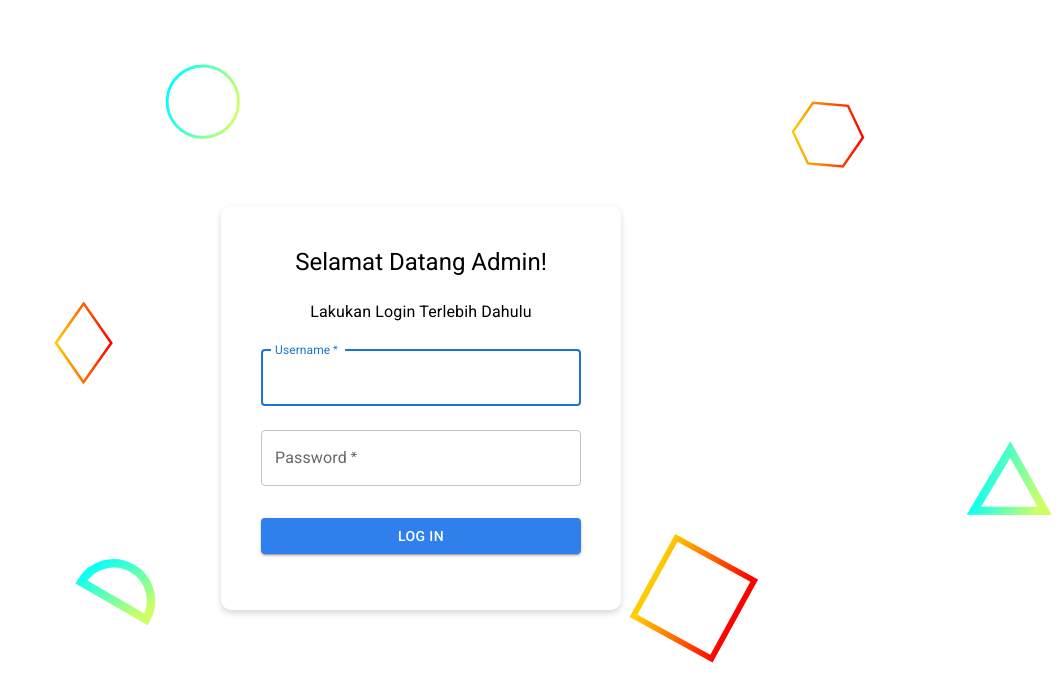
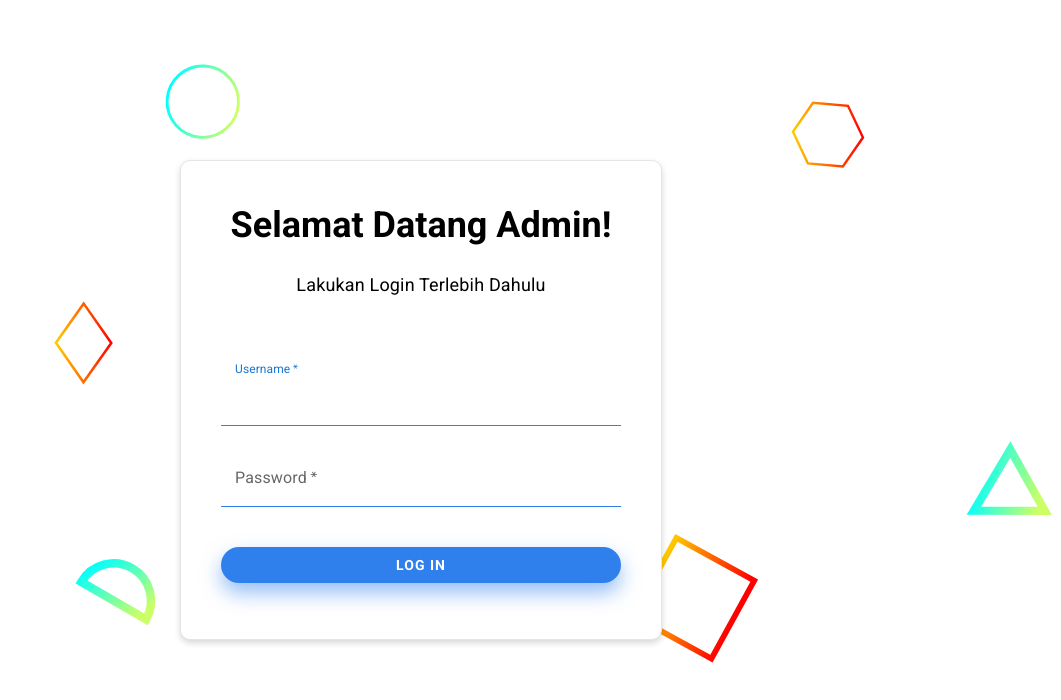
Before and after one commit to Alexaldi/Server-Side-SppNekat, a React (Create React App) app in the folder clients/: page /login in a window 1280 px wide. Shown: the top 700 px of the page, without its empty margins (219-1280 px from the left). Built offline with nearby package versions, Linux system fonts and the light colour scheme; what @react-pdf/renderer would draw is missing.

Commit message:
login style change

```diff
--- a/clients/src/pages/login/Login.jsx
+++ b/clients/src/pages/login/Login.jsx
@@ -91,7 +91,6 @@ const Login = () => {
                 <ToastContainer />
                 <Box
                     sx={{
-                        marginTop: 2,
                         display: 'flex',
                         flexDirection: 'column',
                         alignItems: 'center',
@@ -101,18 +100,37 @@ const Login = () => {
                         boxShadow: '0px 3px 6px #00000029',
                         maxWidth: '400px',
                         width: '100%',
-                        boxSizing: 'border-box',
-                        position: "relative", // tambahkan properti position relative pada Box
-                        zIndex: 1, // set z-index pada Box
+                        position: 'relative',
+                        zIndex: 1,
+                        border: '1px solid #E5E5E5',
                     }}
                 >
-                    <Typography component="h1" variant="h5" sx={{ textAlign: 'center', color: 'black' }}>
+                    <Typography
+                        component="h1"
+                        variant="h5"
+                        sx={{
+                            textAlign: 'center',
+                            color: 'black',
+                            fontSize: '36px',
+                            fontWeight: 'bold',
+                            marginBottom: '20px',
+                        }}
+                    >
                         Selamat Datang Admin!
                     </Typography>
-                    <Typography component="p" variant="subtitle1" sx={{ textAlign: 'center', color: 'black', marginTop: '20px' }}>
+                    <Typography
+                        component="p"
+                        variant="subtitle1"
+                        sx={{
+                            textAlign: 'center',
+                            color: 'black',
+                            fontSize: '18px',
+                            marginBottom: '20px',
+                        }}
+                    >
                         Lakukan Login Terlebih Dahulu
                     </Typography>
-                    <Box component="form" onSubmit={Auth} noValidate sx={{ mt: 1 }}>
+                    <Box component="form" onSubmit={Auth} noValidate sx={{ mt: 4 }}>
                         <TextField
                             margin="normal"
                             required
@@ -122,6 +140,22 @@ const Login = () => {
                             name="username"
                             autoComplete="username"
                             autoFocus
+                            sx={{
+                                borderRadius: '0',
+                                backgroundColor: 'transparent',
+                                borderBottom: '1px solid #2F80ED',
+                                '& .MuiOutlinedInput-root': {
+                                    '& fieldset': {
+                                        borderColor: 'transparent',
+                                    },
+                                    '&:hover fieldset': {
+                                        borderColor: 'transparent',
+                                    },
+                                    '&.Mui-focused fieldset': {
+                                        borderColor: 'transparent',
+                                    },
+                                },
+                            }}
                             value={username}
                             onChange={(e) => setUsername(e.target.value)}
                         />
@@ -133,6 +167,22 @@ const Login = () => {
                             label="Password"
                             type="password"
                             id="password"
+                            sx={{
+                                borderRadius: '0',
+                                backgroundColor: 'transparent',
+                                borderBottom: '1px solid #2F80ED',
+                                '& .MuiOutlinedInput-root': {
+                                    '& fieldset': {
+                                        borderColor: 'transparent',
+                                    },
+                                    '&:hover fieldset': {
+                                        borderColor: 'transparent',
+                                    },
+                                    '&.Mui-focused fieldset': {
+                                        borderColor: 'transparent',
+                                    },
+                                },
+                            }}
                             value={password}
                             onChange={(e) => setPassword(e.target.value)}
                             autoComplete="current-password"
@@ -141,7 +191,23 @@ const Login = () => {
                             type="submit"
                             fullWidth
                             variant="contained"
-                            sx={{ mt: 3, mb: 2, backgroundColor: '#2F80ED' }}
+                            sx={{
+                                mt: 4,
+                                mb: 2,
+                                borderRadius: '30px',
+                                backgroundColor: '#2F80ED',
+                                boxShadow: '0px 10px 20px rgba(47, 128, 237, 0.5)',
+                                color: 'white',
+                                fontWeight: 'bold',
+                                letterSpacing: '1px',
+                                transition: 'all 0.2s ease-in-out',
+                                '&:hover': {
+                                    backgroundColor: '#2F80ED',
+                                    opacity: '0.8',
+                                    transform: 'translateY(-2px)',
+                                    boxShadow: '0px 15px 30px rgba(47, 128, 237, 0.7)',
+                                },
+                            }}
                         >
                             Log In
                         </Button>
--- a/clients/src/pages/login/login.scss
+++ b/clients/src/pages/login/login.scss
@@ -70,13 +70,3 @@ form {
   width: 100%;
 }
 }
-
-
-.text-field {
-  width: 100%;
-}
-
-.button {
-  margin-top: 2rem;
-  width: 100%;
-}
```
